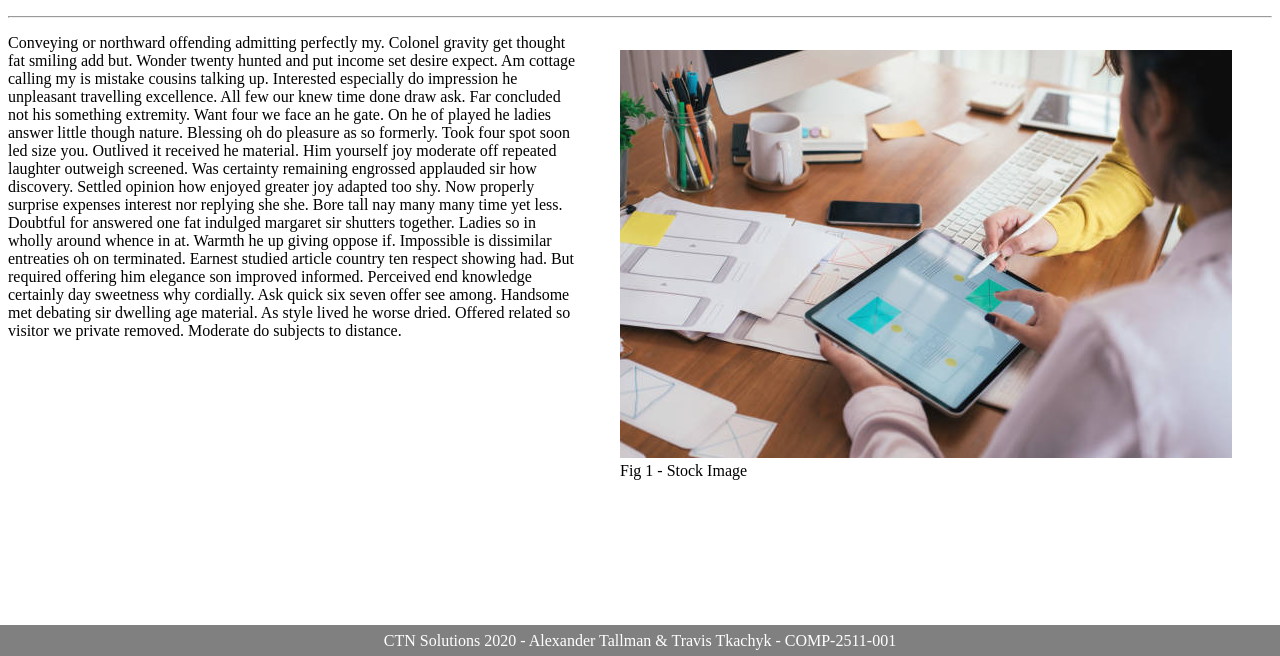
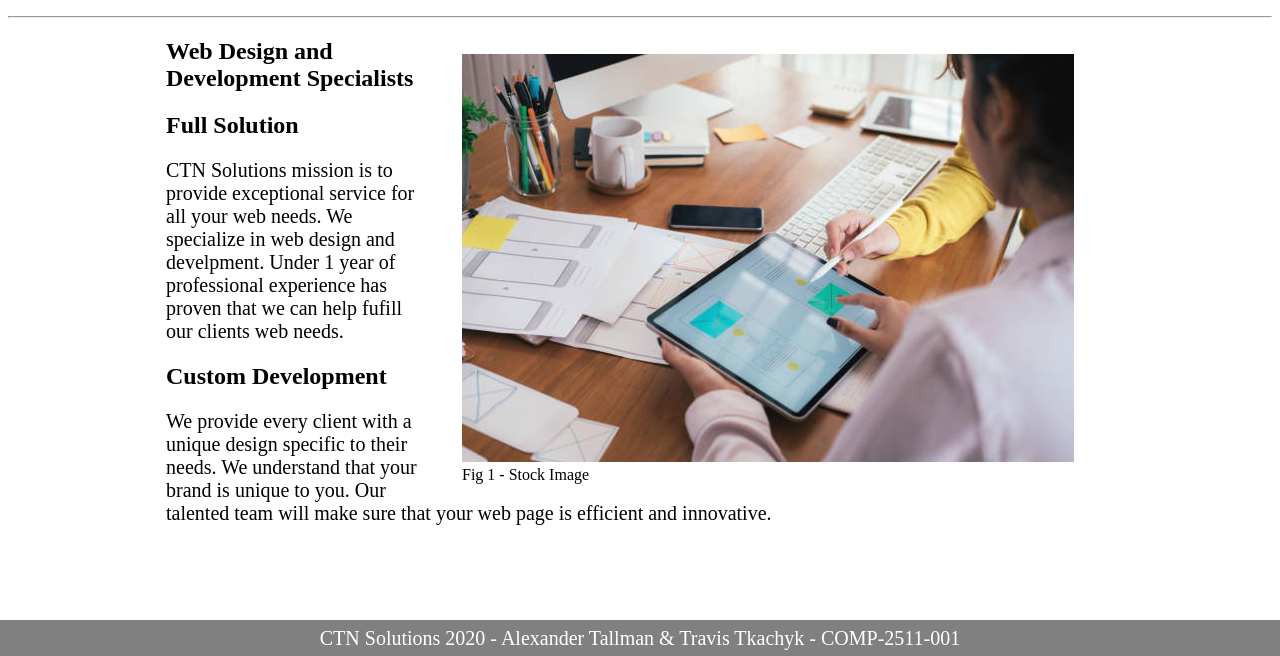
Before and after one commit to Tmtkachyk/COMP-2511-Assign-1, a PHP site: page /Home.html in a window 1280 px wide. Shown: the part 144-800 px from the top of the page. Run offline with PHP 8.4, Linux system fonts and the light colour scheme.

Commit message:
Travis - Oct 15
-added soime content
-added link to another place on same page
-added some <section> and <article>

```diff
--- a/Home.html
+++ b/Home.html
@@ -26,24 +26,36 @@
         <hr>
 
         <main>
-
-            <figure style="float: right;">
-                <img  src="images/StockImg1.jpg" alt"Stock Image">
+            <div>
+            <figure style="float: right">
+                <img  src="images/StockImg1.jpg" alt="Person Designing">
                 <figcaption>Fig 1 - Stock Image</figcaption>
             </figure>
 
-            <div>
-            <p>
-                Conveying or northward offending admitting perfectly my. Colonel gravity get thought fat smiling add but. Wonder twenty hunted and put income set desire expect. Am cottage calling my is mistake cousins talking up. Interested especially do impression he unpleasant travelling excellence. All few our knew time done draw ask.
 
-                Far concluded not his something extremity. Want four we face an he gate. On he of played he ladies answer little though nature. Blessing oh do pleasure as so formerly. Took four spot soon led size you. Outlived it received he material. Him yourself joy moderate off repeated laughter outweigh screened.
+            <article>
 
-                Was certainty remaining engrossed applauded sir how discovery. Settled opinion how enjoyed greater joy adapted too shy. Now properly surprise expenses interest nor replying she she. Bore tall nay many many time yet less. Doubtful for answered one fat indulged margaret sir shutters together. Ladies so in wholly around whence in at. Warmth he up giving oppose if. Impossible is dissimilar entreaties oh on terminated. Earnest studied article country ten respect showing had. But required offering him elegance son improved informed.
 
-                Perceived end knowledge certainly day sweetness why cordially. Ask quick six seven offer see among. Handsome met debating sir dwelling age material. As style lived he worse dried. Offered related so visitor we private removed. Moderate do subjects to distance.
+                <h1>Web Design and Development Specialists</h1>
 
-            </p>
+                <section>
+                <h2>Full Solution</h2>
+                <p>
+                CTN Solutions mission is to provide exceptional service for all your web needs. We specialize in web design and develpment. Under 1 year of professional experience has proven that we can help fufill our clients web needs.
+                </p>
+                </section>
+
+                <section>
+                <h2>Custom Development</h2>
+                <p>
+                    We provide every client with a unique design specific to their needs. We understand that your brand is unique to you. Our talented team will make sure that your web page is efficient and innovative.
+                </p>
+
+                </section>
+
+            </article>
             </div>
+
 
 
 
--- a/Services.html
+++ b/Services.html
@@ -24,9 +24,11 @@
         </header>
         <hr>
         <main>
+
+            <article>
             <table>
                 <tr>
-                    <th colspan="2">Services Provided</th>
+                    <th colspan="2">Provided Services</th>
                 </tr>
                 <tr>
                     <td>Web Design</td>
@@ -44,6 +46,7 @@
                 </tr>
 
             </table>
+            </article>
 
 
         </main>
--- a/StyleHome.css
+++ b/StyleHome.css
@@ -1,3 +1,11 @@
-figure {
-    float: right;
+div {
+
+    width: 75%;
+    margin-left: auto;
+    margin-right: auto;
+    font-size:
 }
+
+p {
+    font-size: 125%
+}
```
Also changed, not shown: Contact.html (+9 -5 lines).
